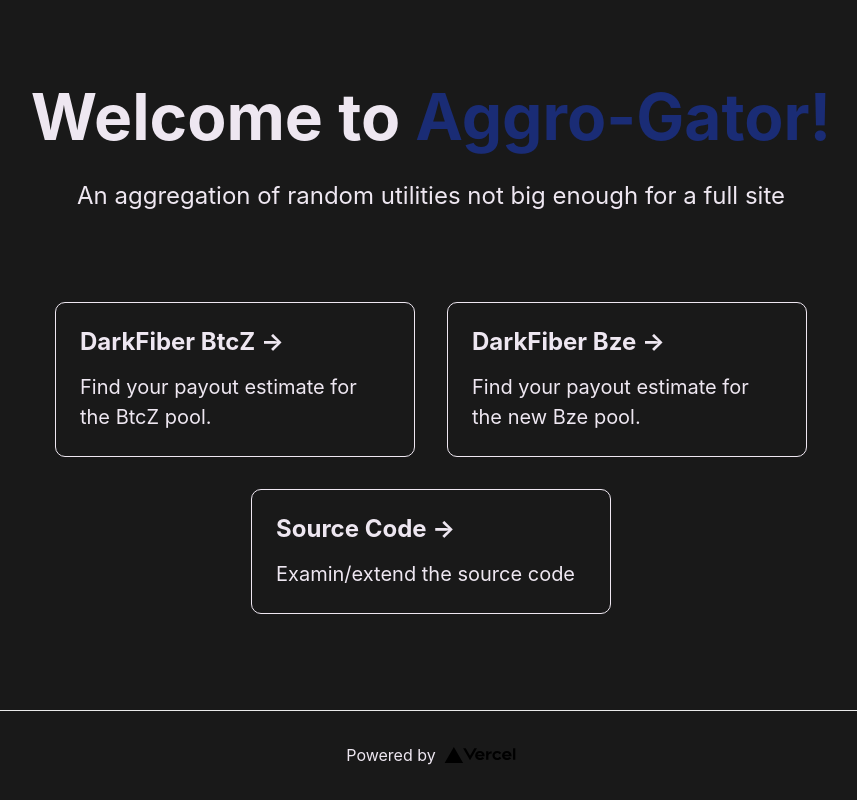
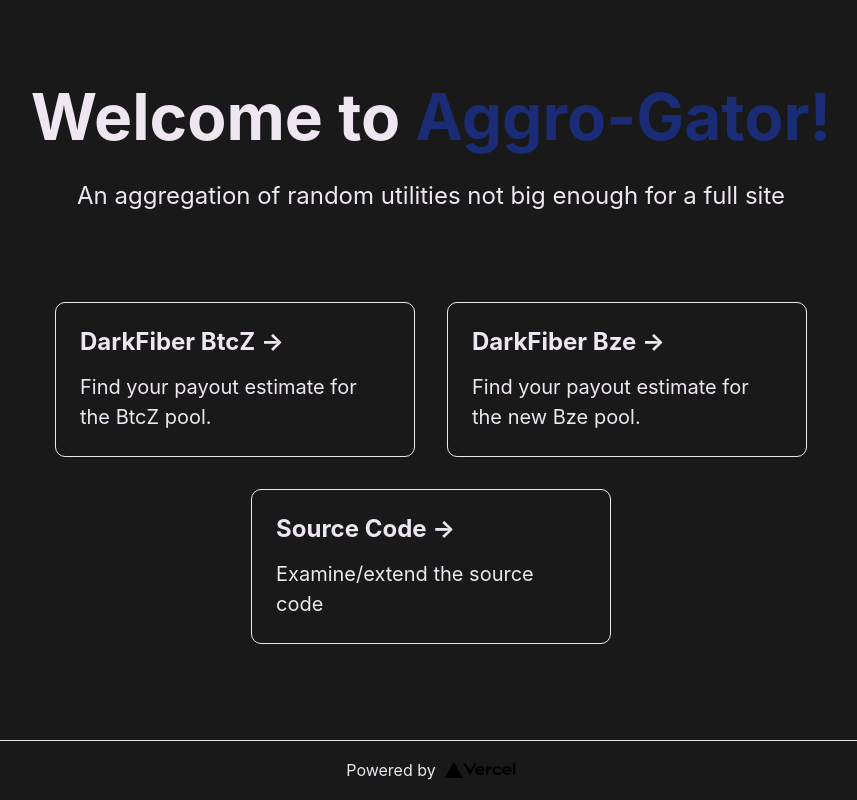
Before and after one commit to DukeFerdinand/aggro-gator, a Next.js app: page / in a window 1280 px wide. Shown: the whole page, without its empty margins (209-1066 px from the left). Built offline with nearby package versions, Linux system fonts and the light colour scheme.

Commit message:
Fix typo on front page...

```diff
--- a/pages/index.tsx
+++ b/pages/index.tsx
@@ -39,7 +39,7 @@ export default function Home() {
             className={styles.card}
           >
             <h2>Source Code &rarr;</h2>
-            <p>Examin/extend the source code</p>
+            <p>Examine/extend the source code</p>
           </a>
           {/*
 
```
